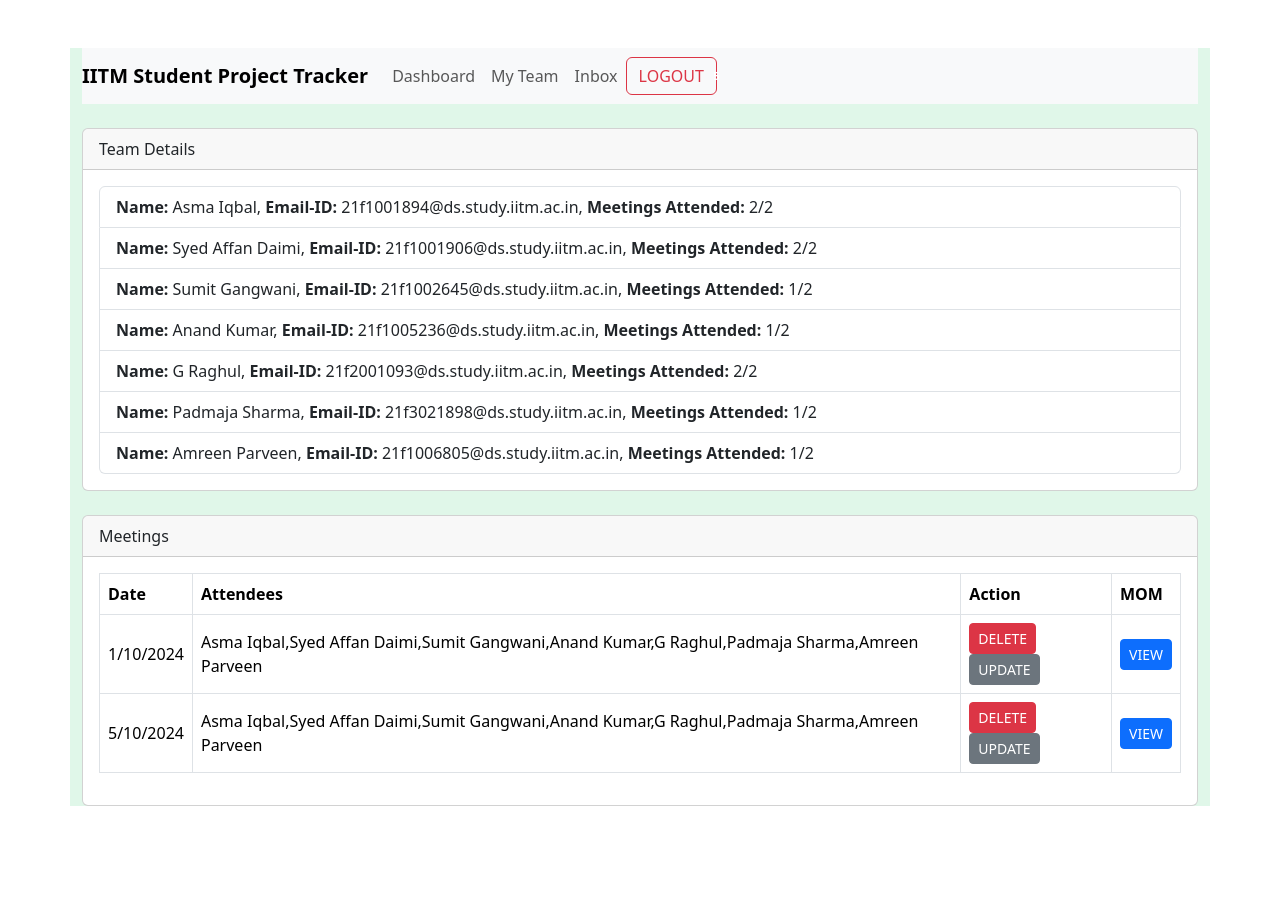
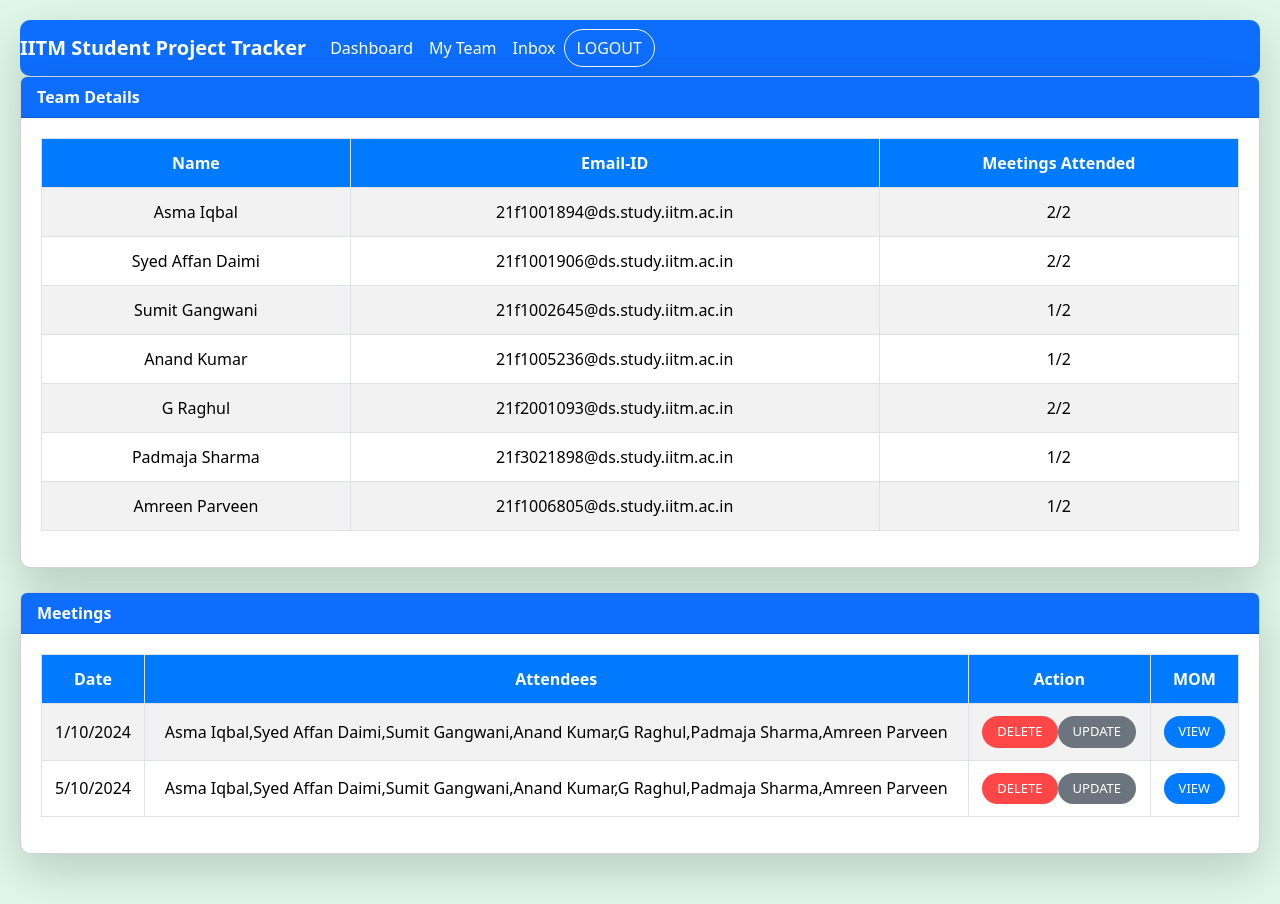
Before and after one commit to anandkumar095/Project_Management_System, a Vue app: page /dashboard/myteam in a window 1280 px wide. Before the commit the page ends 806 px from the top, so only its background shows below. Built offline with nearby package versions, Linux system fonts and the light colour scheme.

Commit message:
Update myTeam.vue

```diff
--- a/src/components/myTeam.vue
+++ b/src/components/myTeam.vue
@@ -1,49 +1,62 @@
 <template>
-  <div class="container mt-5">
-    <nav class="navbar navbar-expand-lg navbar-light bg-light mb-4">
-      <a class="navbar-brand" href="#">IITM Student Project Tracker</a>
-      <div class="collapse navbar-collapse">
-        <ul class="navbar-nav mr-auto">
+  <div class="container-fluid min-vh-100">
+    <nav class="navbar navbar-expand-lg navbar-light bg-primary shadow-lg">
+      <a class="navbar-brand text-white font-weight-bold" href="#">IITM Student Project Tracker</a>
+      <button class="navbar-toggler" type="button" data-toggle="collapse" data-target="#navbarNav" aria-controls="navbarNav" aria-expanded="false" aria-label="Toggle navigation">
+        <span class="navbar-toggler-icon"></span>
+      </button>
+      <div class="collapse navbar-collapse" id="navbarNav">
+        <ul class="navbar-nav">
           <li class="nav-item">
-            <a class="nav-link" @click="goToDashboard">Dashboard</a>
+            <a class="nav-link text-white" @click="goToDashboard">Dashboard</a>
           </li>
           <li class="nav-item active">
-            <a class="nav-link" @click="goToMyTeam" >My Team</a>
+            <a class="nav-link text-white" @click="goToMyTeam">My Team</a>
           </li>
           <li class="nav-item">
-            <a class="nav-link" @click="goToInbox">Inbox</a>
+            <a class="nav-link text-white" @click="goToInbox">Inbox</a>
           </li>
         </ul>
-        <div class="d-flex align-items-center">
-          <button class="btn btn-outline-danger my-2 my-sm-0 mr-3" @click="logout">LOGOUT</button>
-          <div class="notification-bell position-relative">
-            <i class="fas fa-bell"></i>
-            <span class="badge badge-danger position-absolute">5</span>
-          </div>
+        <!-- Logout Button -->
+        <div class="ml-auto">
+          <button class="btn btn-outline-light my-2 my-sm-0 rounded-pill" @click="logout">LOGOUT</button>
         </div>
       </div>
     </nav>
-    <div class="card mb-4">
-      <div class="card-header">
+
+    <!-- Team Details Section -->
+    <div class="card mb-4 shadow-lg">
+      <div class="card-header bg-primary text-white rounded-top">
         Team Details
       </div>
       <div class="card-body">
-        <ul class="list-group">
-          <li class="list-group-item" v-for="member in teamMembers" :key="member.name">
-            <strong>Name:</strong> {{ member.name }},
-            <strong>Email-ID:</strong> {{ member.email }},
-            <strong>Meetings Attended:</strong> {{ member.meetingsAttended }}
-          </li>
-        </ul>
+        <table class="table table-bordered table-striped">
+          <thead class="thead-light">
+            <tr>
+              <th>Name</th>
+              <th>Email-ID</th>
+              <th>Meetings Attended</th>
+            </tr>
+          </thead>
+          <tbody>
+            <tr v-for="member in teamMembers" :key="member.name">
+              <td>{{ member.name }}</td>
+              <td>{{ member.email }}</td>
+              <td>{{ member.meetingsAttended }}</td>
+            </tr>
+          </tbody>
+        </table>
       </div>
     </div>
-    <div class="card">
-      <div class="card-header">
+
+    <!-- Meetings Section -->
+    <div class="card shadow-lg">
+      <div class="card-header bg-primary text-white rounded-top">
         Meetings
       </div>
       <div class="card-body">
-        <table class="table table-bordered">
-          <thead>
+        <table class="table table-bordered table-striped">
+          <thead class="thead-light">
             <tr>
               <th>Date</th>
               <th>Attendees</th>
@@ -56,11 +69,11 @@
               <td>{{ meeting.date }}</td>
               <td>{{ meeting.attendees }}</td>
               <td>
-                <button class="btn btn-danger btn-sm" @click="deleteMeeting(meeting)">DELETE</button>
-                <button class="btn btn-secondary btn-sm" @click="updateMeeting(meeting)">UPDATE</button>
+                <button class="btn btn-danger btn-sm rounded-pill" @click="deleteMeeting(meeting)">DELETE</button>
+                <button class="btn btn-secondary btn-sm rounded-pill" @click="updateMeeting(meeting)">UPDATE</button>
               </td>
               <td>
-                <button class="btn btn-primary btn-sm" v-if="meeting.mom === 'VIEW'" @click="viewMOM(meeting)">VIEW</button>
+                <button class="btn btn-primary btn-sm rounded-pill" v-if="meeting.mom === 'VIEW'" @click="viewMOM(meeting)">VIEW</button>
                 <span v-else>-</span>
               </td>
             </tr>
@@ -78,11 +91,11 @@
       teamMembers: [
         { name: 'Asma Iqbal', email: '21f1001894@ds.study.iitm.ac.in', meetingsAttended: '2/2' },
         { name: 'Syed Affan Daimi', email: '21f1001906@ds.study.iitm.ac.in', meetingsAttended: '2/2' },
-        {name:'Sumit Gangwani', email: '21f1002645@ds.study.iitm.ac.in', meetingsAttended: '1/2'},
-        {name:'Anand Kumar', email: '21f1005236@ds.study.iitm.ac.in', meetingsAttended: '1/2'},
-        {name:'G Raghul', email: '21f2001093@ds.study.iitm.ac.in', meetingsAttended: '2/2'},
-        {name:'Padmaja Sharma', email: '21f3021898@ds.study.iitm.ac.in', meetingsAttended: '1/2'},
-        {name:'Amreen Parveen', email: '21f1006805@ds.study.iitm.ac.in', meetingsAttended: '1/2'},
+        { name: 'Sumit Gangwani', email: '21f1002645@ds.study.iitm.ac.in', meetingsAttended: '1/2' },
+        { name: 'Anand Kumar', email: '21f1005236@ds.study.iitm.ac.in', meetingsAttended: '1/2' },
+        { name: 'G Raghul', email: '21f2001093@ds.study.iitm.ac.in', meetingsAttended: '2/2' },
+        { name: 'Padmaja Sharma', email: '21f3021898@ds.study.iitm.ac.in', meetingsAttended: '1/2' },
+        { name: 'Amreen Parveen', email: '21f1006805@ds.study.iitm.ac.in', meetingsAttended: '1/2' },
       ],
       meetings: [
         { date: '1/10/2024', attendees: 'Asma Iqbal,Syed Affan Daimi,Sumit Gangwani,Anand Kumar,G Raghul,Padmaja Sharma,Amreen Parveen', mom: 'VIEW' },
@@ -94,7 +107,7 @@
     goToDashboard() {
       this.$router.push('/dashboard');
     },
-    goToMyTeam(){
+    goToMyTeam() {
       this.$router.push('/dashboard/myteam');
     },
     logout() {
@@ -114,12 +127,32 @@
 </script>
 
 <style scoped>
-.container {
-  background-color: #e0f7e9;
+.container-fluid {
+  background-color: #e0f7e9; /* Soft mint green */
+  padding: 20px;
+}
+
+.navbar {
+  border-radius: 10px;
+  background-color: #007bff; /* Blue navbar */
 }
 
 .navbar-brand {
   font-weight: bold;
+  color: white;
+}
+
+.navbar-nav .nav-link {
+  color: white;
+  font-weight: 500;
+}
+
+.navbar-nav .nav-link:hover {
+  color: #ffcc00; /* Hover effect */
+}
+
+.navbar-toggler-icon {
+  background-color: white;
 }
 
 .notification-bell {
@@ -130,15 +163,91 @@
   position: absolute;
   top: -10px;
   right: -10px;
-  font-size: 0.7em;
+  font-size: 0.75em;
+  background-color: #ff4747;
 }
 
-.list-group-item {
-  font-size: 16px;
+.card {
+  border-radius: 10px;
+  margin-bottom: 30px;
+  box-shadow: 0px 10px 30px rgba(0, 0, 0, 0.1);
+  background-color: #ffffff;
 }
 
-.table th,
-.table td {
+.card-header {
+  background-color: #007bff; /* Blue header */
+  color: white;
+  font-weight: bold;
+  border-radius: 10px 10px 0 0;
+}
+
+.card-body {
+  padding: 20px;
+}
+
+.table {
+  width: 100%;
+}
+
+.table th, .table td {
+  text-align: center;
+  padding: 12px;
   vertical-align: middle;
 }
+
+.table-striped tbody tr:nth-of-type(odd) {
+  background-color: #f8f9fa;
+}
+
+.table th {
+  background-color: #007bff;
+  color: white;
+}
+
+.table .btn {
+  border-radius: 20px;
+  padding: 6px 15px;
+}
+
+.table .btn-sm {
+  font-size: 13px;
+}
+
+.btn-danger {
+  background-color: #ff4747;
+  border: none;
+}
+
+.btn-danger:hover {
+  background-color: #ff2a2a;
+}
+
+.btn-secondary {
+  background-color: #6c757d;
+  border: none;
+}
+
+.btn-secondary:hover {
+  background-color: #5a6368;
+}
+
+.btn-primary {
+  background-color: #007bff;
+  border: none;
+}
+
+.btn-primary:hover {
+  background-color: #0069d9;
+}
+
+/* For rounded-pill buttons */
+.rounded-pill {
+  border-radius: 50px;
+}
+
+/* Hover effects for the cards */
+.card:hover {
+  transform: translateY(-5px);
+  transition: transform 0.3s ease;
+}
 </style>
```
